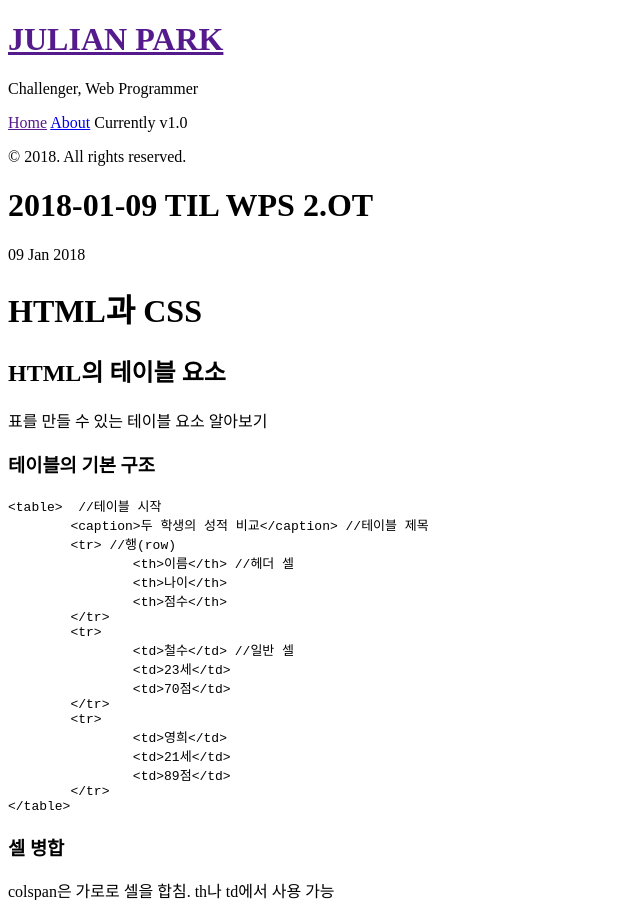
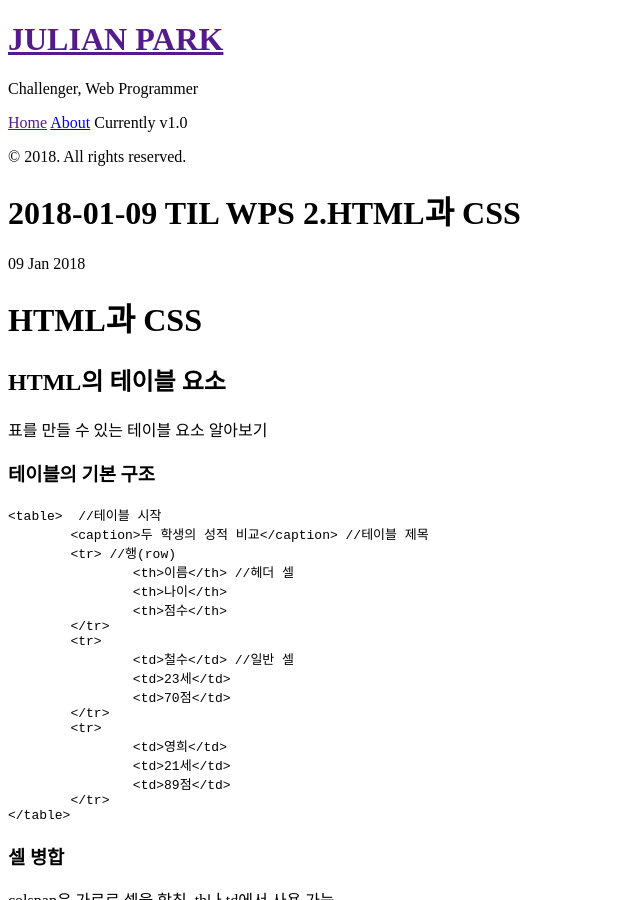
Before and after one commit to Chrisaor/chrisaor.github.com, a Jekyll site: the page built from _posts/2018-01-09-TIL.md, in a window 1280 px wide and 900 px high. Shown: the whole window, without its empty margins (0-640 px from the left). Built offline with Jekyll 4.4.1, drawn with Linux system fonts in a browser that asks for light colours.

Commit message:
2018-01-09

```diff
--- a/_posts/2018-01-09-TIL.md
+++ b/_posts/2018-01-09-TIL.md
@@ -1,6 +1,6 @@
 ---
 layout: post
-title:  "2018-01-09 TIL WPS 2.OT"
+title:  "2018-01-09 TIL WPS 2.HTML과 CSS"
 date:   2018-01-09 11:30:00 +0900
 categories: TIL
 ---
```
